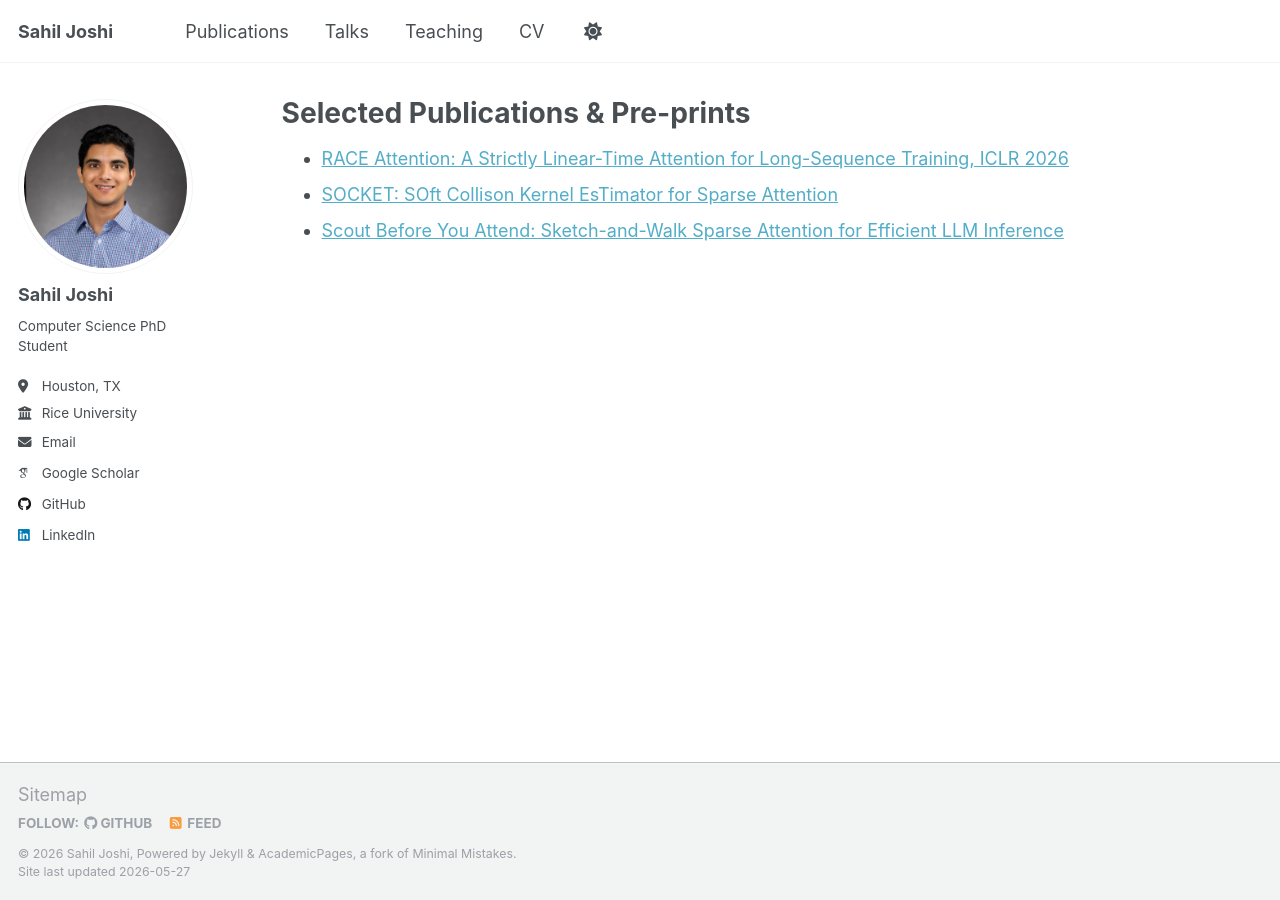
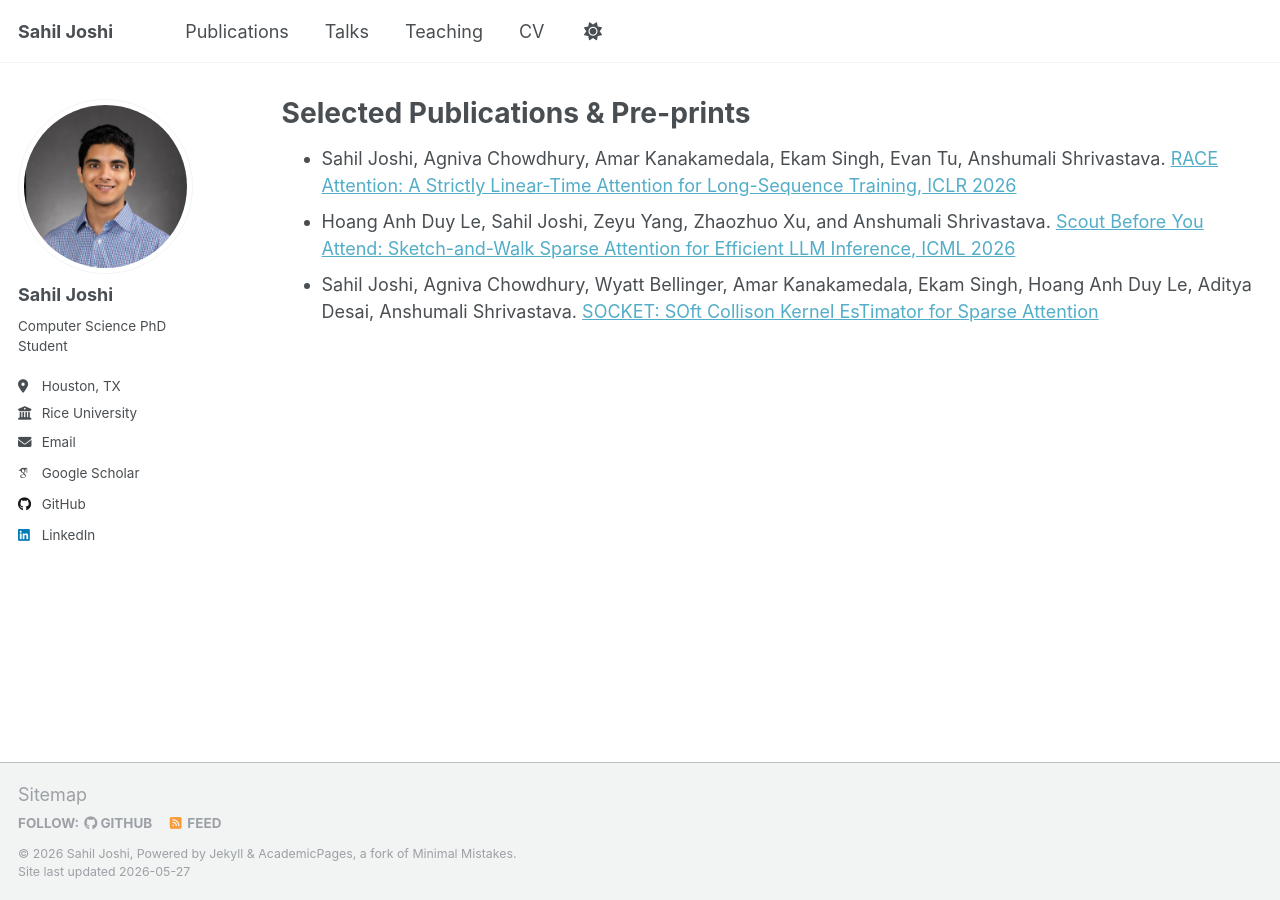
Before and after one commit to sahiljoshi515/sahiljoshi515.github.io, a Jekyll site: the page built from _publications/2009-10-01-paper-title-number-1.md, in a window 1280 px wide. Built offline with Jekyll 4.4.1, drawn with Linux system fonts in a browser that asks for light colours; some web fonts are replaced.

Commit message:
Update authors and titles in publication list

```diff
--- a/_publications/2009-10-01-paper-title-number-1.md
+++ b/_publications/2009-10-01-paper-title-number-1.md
@@ -7,6 +7,6 @@ redirect_from:
   - /publications.html
 ---
 
-* [RACE Attention: A Strictly Linear-Time Attention for Long-Sequence Training, ICLR 2026](https://arxiv.org/abs/2510.04008)
-* [SOCKET: SOft Collison Kernel EsTimator for Sparse Attention](https://arxiv.org/abs/2602.06283)
-* [Scout Before You Attend: Sketch-and-Walk Sparse Attention for Efficient LLM Inference](https://www.arxiv.org/abs/2602.07397)
+* Sahil Joshi, Agniva Chowdhury, Amar Kanakamedala, Ekam Singh, Evan Tu, Anshumali Shrivastava. [RACE Attention: A Strictly Linear-Time Attention for Long-Sequence Training, ICLR 2026](https://arxiv.org/abs/2510.04008)
+* Hoang Anh Duy Le, Sahil Joshi, Zeyu Yang, Zhaozhuo Xu, and Anshumali Shrivastava. [Scout Before You Attend: Sketch-and-Walk Sparse Attention for Efficient LLM Inference, ICML 2026](https://www.arxiv.org/abs/2602.07397)
+* Sahil Joshi, Agniva Chowdhury, Wyatt Bellinger, Amar Kanakamedala, Ekam Singh, Hoang Anh Duy Le, Aditya Desai, Anshumali Shrivastava. [SOCKET: SOft Collison Kernel EsTimator for Sparse Attention](https://arxiv.org/abs/2602.06283)
```
